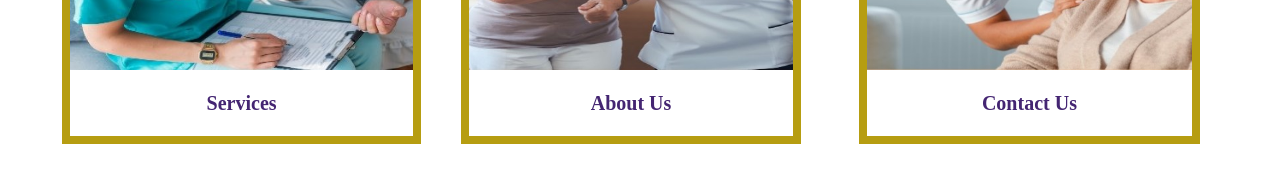
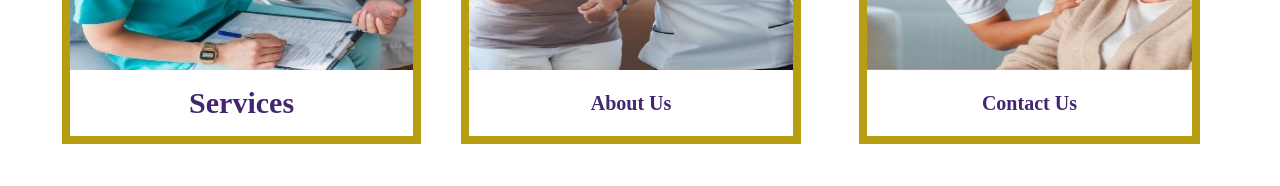
Before and after one commit to Sholafunmi/confidencehomecare, a React (Vite) app: page / in a window 1280 px wide. Shown: the part 1198-1384 px from the top of the page. Built offline with nearby package versions, Linux system fonts and the light colour scheme.

Commit message:
features-services

```diff
--- a/src/components/Home/Features.jsx
+++ b/src/components/Home/Features.jsx
@@ -27,19 +27,16 @@ const Features = () => {
 
                         {/* <Link to='/services' onClick={scrollToTop} className='md:w-[28%]'> */}
                           <div name='servicebox' className="aboutbox flex-col w-[95%] md:w-[28%] h-[350px] mb-5 md:mb-0 ml-[2.5%] md:ml-0 border-8 border-[#b69d11]  ">
-                            <Link to={'/services'} onClick={scrollToTop} className="servicesTop h-[80%] w-full flex"  >
+                            <div className="servicesTop h-[80%] w-full flex">
 
-                            </Link>
-                            {/* <div className="servicesTop h-[80%] w-full flex">
+                            </div>
 
-                            </div> */}
+                            <div className='servicesBottom  h-[20%] w-full flex justify-center text-[#442572] bg-[#fff] '>
+                              <Link to={'/services'} onClick={scrollToTop} className='flex items-center font-bold text-[30px]' >
+                                <p>Services</p>
+                              </Link>
 
-                            {/* <div className='servicesBottom  h-[20%] w-full flex justify-center text-[#442572] bg-[#fff] '> */}
-                                <Link to={"/services"} onClick={scrollToTop} className=' items-center font-bold text-[20px]    servicesBottom  h-[20%] w-full flex justify-center text-[#442572] bg-[#fff]'>
-                                  Services
-                                </Link>
-                                {/* <p className='flex items-center font-bold text-[20px]'>Services</p> */}
-                            {/* </div> */}
+                            </div>
 
                           </div>
 
```
Also changed, not shown: public/favicon/android-chrome-192x192 copy.png (added).
